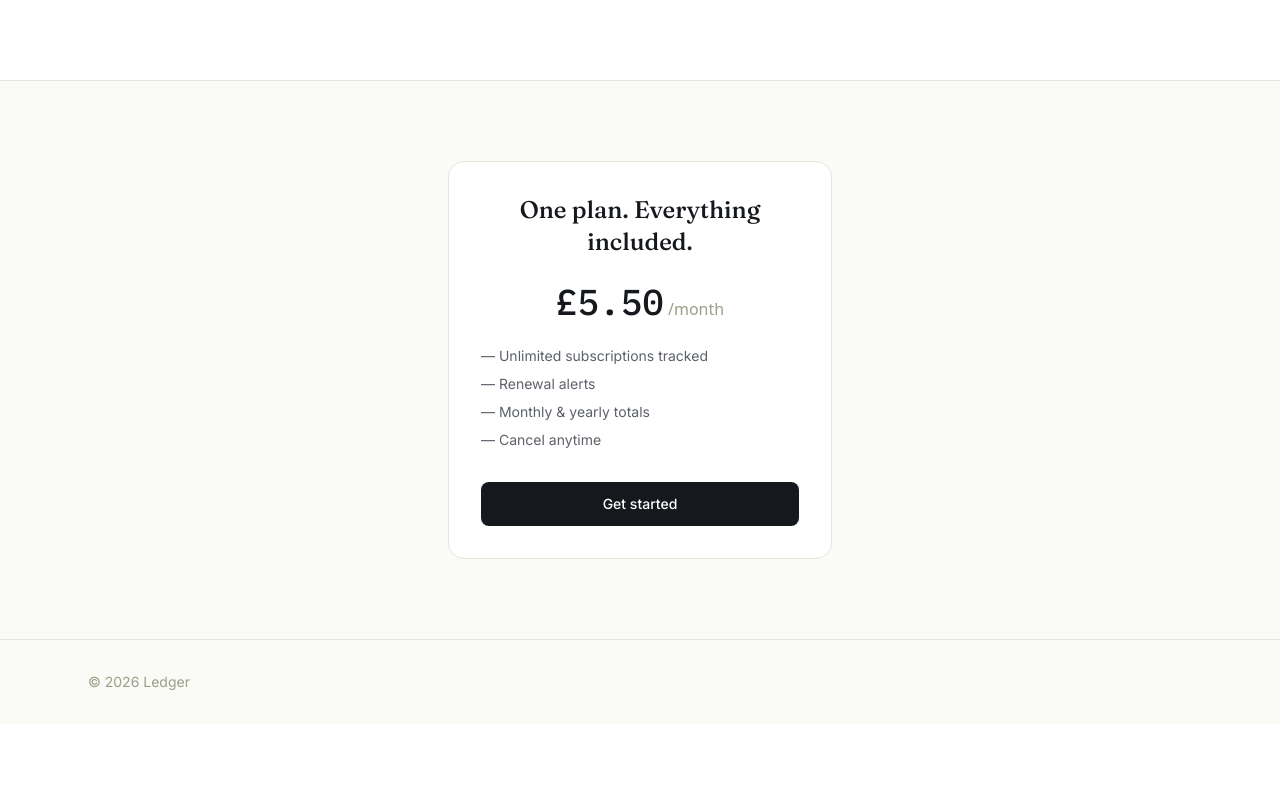
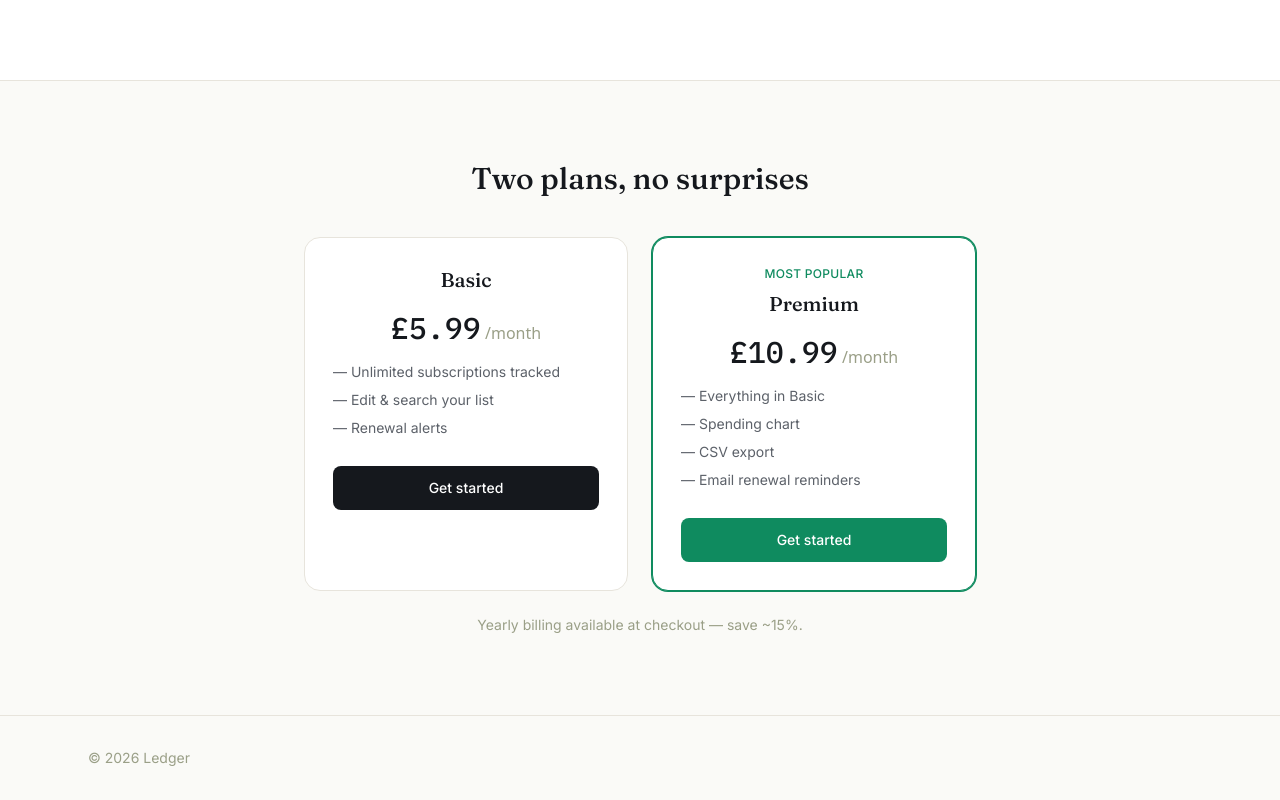
Before and after one commit to raz416-max/subscription-tracker, a React (Vite) app: page / in a window 1280 px wide. Shown: the part 1183-1983 px from the top of the page. Before the commit the page ends 1907 px from the top, so only its background shows below. Built offline with nearby package versions, Linux system fonts and the light colour scheme.

Commit message:
Update landing page pricing

```diff
--- a/src/LandingPage.jsx
+++ b/src/LandingPage.jsx
@@ -157,18 +157,19 @@ export default function LandingPage({ onGetStarted, onLogin }) {
 
       {/* Pricing */}
       <section className="max-w-6xl mx-auto px-6 py-20">
-        <div className="max-w-sm mx-auto text-center border border-[#E7E4DC] rounded-2xl p-8 bg-white">
-          <h3 style={{ fontFamily: "'Fraunces', serif" }} className="text-2xl font-medium mb-1">
-            One plan. Everything included.
-          </h3>
-          <div style={{ fontFamily: "'IBM Plex Mono', monospace" }} className="text-4xl font-medium my-6">
-            £5.50<span className="text-base text-[#9A9F87] font-sans"> /month</span>
+        <h2 style={{ fontFamily: "'Fraunces', serif" }} className="text-3xl font-medium text-center mb-10">
+          Two plans, no surprises
+        </h2>
+        <div className="grid md:grid-cols-2 gap-6 max-w-2xl mx-auto">
+          <div className="border border-[#E7E4DC] rounded-2xl p-7 bg-white text-center">
+            <h3 style={{ fontFamily: "'Fraunces', serif" }} className="text-xl font-medium mb-1">Basic</h3>
+            <div style={{ fontFamily: "'IBM Plex Mono', monospace" }} className="text-3xl font-medium my-4">
+              £5.99<span className="text-base text-[#9A9F87] font-sans"> /month</span>
             </div>
-          <ul className="text-sm text-[#5C6169] space-y-2 mb-8 text-left">
+            <ul className="text-sm text-[#5C6169] space-y-2 mb-7 text-left">
               <li>— Unlimited subscriptions tracked</li>
+              <li>— Edit &amp; search your list</li>
               <li>— Renewal alerts</li>
-            <li>— Monthly &amp; yearly totals</li>
-            <li>— Cancel anytime</li>
             </ul>
             <button
               onClick={onGetStarted}
@@ -177,6 +178,27 @@ export default function LandingPage({ onGetStarted, onLogin }) {
               Get started
             </button>
           </div>
+          <div className="border border-[#0F8B5F] ring-1 ring-[#0F8B5F] rounded-2xl p-7 bg-white text-center">
+            <div className="text-xs font-medium text-[#0F8B5F] uppercase tracking-wide mb-2">Most popular</div>
+            <h3 style={{ fontFamily: "'Fraunces', serif" }} className="text-xl font-medium mb-1">Premium</h3>
+            <div style={{ fontFamily: "'IBM Plex Mono', monospace" }} className="text-3xl font-medium my-4">
+              £10.99<span className="text-base text-[#9A9F87] font-sans"> /month</span>
+            </div>
+            <ul className="text-sm text-[#5C6169] space-y-2 mb-7 text-left">
+              <li>— Everything in Basic</li>
+              <li>— Spending chart</li>
+              <li>— CSV export</li>
+              <li>— Email renewal reminders</li>
+            </ul>
+            <button
+              onClick={onGetStarted}
+              className="w-full bg-[#0F8B5F] text-white px-6 py-3 rounded-lg text-sm font-medium hover:bg-[#0C7350] transition-colors"
+            >
+              Get started
+            </button>
+          </div>
+        </div>
+        <p className="text-center text-sm text-[#9A9F87] mt-6">Yearly billing available at checkout — save ~15%.</p>
       </section>
 
       <footer className="border-t border-[#E7E4DC] py-8">
```
Lines whose indentation alone changed are shown as unchanged.
